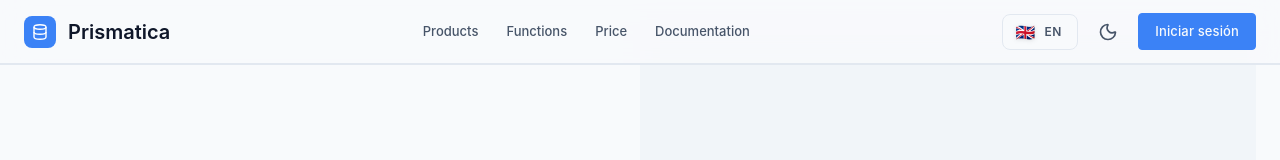
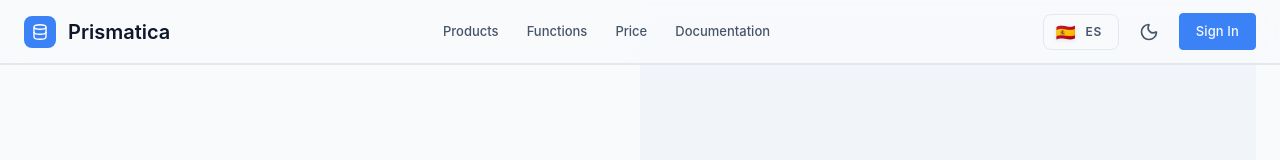
Before and after one commit to Univers42/transcendance, a React (Vite) app in the folder apps/frontend/: page / in a window 1280 px wide. Shown: the top 160 px of the page. Built offline with nearby package versions, Linux system fonts and the light colour scheme.

Commit message:
feat(main-page): Separate logic of pages in main page and auth page

```diff
--- a/apps/frontend/src/App.tsx
+++ b/apps/frontend/src/App.tsx
@@ -1,142 +1,67 @@
 /**
  * @file App.tsx
- * @description Root component of the application.
- *              Manages global UI state: theme (dark/light) and internationalization.
- *              Orchestrates layout structure and provides state to child components.
- *
- * @author serjimen
- * @date 2026-03-02
- * @version 1.0.0
+ * @description Root application component. Manages global state (theme, language)
+ * and base routing using react-router-dom.
+ * * @author serjimen
+ * @date 2026-03-03
+ * @version 1.2.0
  */
 
 import { useState, useEffect, useCallback } from 'react';
+import { Routes, Route } from 'react-router-dom';
 import type { JSX } from 'react';
 
-import { Navbar } from './components/navbar/Navbar';
-import { HeroSection } from './components/herosection/HeroSection';
-import { ProductDescription } from './components/productdescription/ProductDescription';
-import { Footer } from './components/footer/Footer';
+// Pages
+import { MainPage } from './pages/mainpage/MainPage';
+import { AuthPage } from './pages/authpage/AuthPage';
 
+// Types
 import type { LanguageCode } from './components/navbar/Navbar.types';
-import { LANGUAGES, NAV_LINKS } from './components/navbar/Navbar.constants';
 
 // =============================================================================
 // CONSTANTS & CONFIGURATION
 // =============================================================================
 
-/**
- * LocalStorage key for persisting user theme preference.
- */
 const STORAGE_KEY_THEME = 'prismatica-dark-mode';
-
-/**
- * Media query for detecting system-level dark mode preference.
- * Used as fallback when no user preference is stored.
- */
 const MEDIA_QUERY_DARK_MODE = '(prefers-color-scheme: dark)';
-
-/**
- * Data attribute applied to document root for CSS theme selectors.
- * CSS Usage: [data-theme="dark"] .component { ... }
- */
 const THEME_ATTRIBUTE = 'data-theme';
-
-// =============================================================================
-// TYPE DEFINITIONS
-// =============================================================================
-
-/**
- * Props interface for the root App component.
- * Currently self-contained, but defined for future extensibility
- * (e.g., initial props from server-side rendering or URL parameters).
- */
-interface AppProps {
-  /** Optional initial language override (useful for SSR or URL lang params) */
-  initialLanguage?: LanguageCode;
-}
 
 // =============================================================================
 // UTILITY FUNCTIONS
 // =============================================================================
 
-/**
- * Safely retrieves the initial dark mode state from localStorage or system preference.
- * Wrapped in try-catch to prevent crashes in restricted environments (e.g., SSR, private mode).
- *
- * @returns {boolean} Initial dark mode state
- */
 const getInitialDarkMode = (): boolean => {
   try {
-    const savedPreference = localStorage.getItem(STORAGE_KEY_THEME);
-    if (savedPreference !== null) {
-      return JSON.parse(savedPreference) as boolean;
-    }
+    const savedPref = localStorage.getItem(STORAGE_KEY_THEME);
+    if (savedPref !== null) return JSON.parse(savedPref) as boolean;
     return window.matchMedia(MEDIA_QUERY_DARK_MODE).matches;
-  } catch (error) {
-    console.warn('[App] Unable to access localStorage or matchMedia:', error);
+  } catch {
     return false;
   }
 };
 
-/**
- * Safely persists theme preference to localStorage.
- * Fail-silent approach prevents UI crashes in private browsing or restricted contexts.
- *
- * @param {boolean} isDarkMode - Current theme state to persist
- */
 const persistThemePreference = (isDarkMode: boolean): void => {
   try {
     localStorage.setItem(STORAGE_KEY_THEME, JSON.stringify(isDarkMode));
-  } catch (error) {
-    console.warn('[App] Unable to save theme preference:', error);
-  }
+  } catch { /* ignore */ }
 };
 
 // =============================================================================
 // COMPONENT
 // =============================================================================
 
-/**
- * Root application component.
- *
- * Responsibilities:
- * 1. Global state management for theme and language
- * 2. Side effects synchronization (DOM attributes, localStorage)
- * 3. Layout composition (Navbar → Main → Footer)
- *
- * @param {AppProps} props - Component props
- * @returns {React.ReactElement} Application root element
- */
-export default function App({ initialLanguage = 'EN' }: AppProps): JSX.Element {
+export default function App(): JSX.Element {
   // ---------------------------------------------------------------------------
   // STATE
   // ---------------------------------------------------------------------------
 
-  /**
-   * Controls dark mode state.
-   * Initialized from localStorage → system preference → default false.
-   */
   const [isDarkMode, setIsDarkMode] = useState<boolean>(getInitialDarkMode);
-
-  /**
-   * Controls current application language.
-   * Defaults to Spanish ('ES') or initialLanguage prop.
-   */
-  const [currentLanguage, setCurrentLanguage] = useState<LanguageCode>(initialLanguage);
+  const [currentLanguage, setCurrentLanguage] = useState<LanguageCode>('ES');
 
   // ---------------------------------------------------------------------------
   // SIDE EFFECTS
   // ---------------------------------------------------------------------------
 
-  /**
-   * Synchronizes theme state with DOM and persistence layer.
-   *
-   * Effect breakdown:
-   * 1. Applies data-theme attribute to <html> for CSS selectors
-   * 2. Persists preference to localStorage
-   *
-   * Dependencies: [isDarkMode] - Re-runs when theme changes
-   */
   useEffect(() => {
     document.documentElement.setAttribute(THEME_ATTRIBUTE, isDarkMode ? 'dark' : 'light');
     persistThemePreference(isDarkMode);
@@ -146,53 +71,35 @@ export default function App({ initialLanguage = 'EN' }: AppProps): JSX.Element {
   // EVENT HANDLERS
   // ---------------------------------------------------------------------------
 
-  /**
-   * Toggles between light and dark themes.
-   * Wrapped in useCallback to maintain referential equality for child components.
-   */
   const handleToggleTheme = useCallback((): void => {
-    setIsDarkMode((previous) => !previous);
+    setIsDarkMode((prev) => !prev);
   }, []);
 
-  /**
-   * Updates application language.
-   *
-   * @param {LanguageCode} language - New language code to apply
-   */
   const handleLanguageChange = useCallback((language: LanguageCode): void => {
     setCurrentLanguage(language);
   }, []);
 
   // ---------------------------------------------------------------------------
-  // RENDER
+  // RENDER (Routing)
   // ---------------------------------------------------------------------------
 
   return (
-    <div className="app" aria-hidden="false">
-      {/* Header: Navigation and global controls */}
-      <header className="app__header">
-        <Navbar
-          isDarkMode={isDarkMode}
-          onToggleTheme={handleToggleTheme}
-          currentLanguage={currentLanguage}
-          onLanguageChange={handleLanguageChange}
-          links={NAV_LINKS}
-          languages={LANGUAGES}
-        />
-      </header>
-
-      {/* Main: Primary content sections */}
-      <main className="app__main" id="main-content">
-        <div className="container">
-          <HeroSection />
-          <ProductDescription />
-        </div>
-      </main>
-
-      {/* Footer: Secondary information and links */}
-      <footer className="app__footer">
-        <Footer />
-      </footer>
-    </div>
+    <Routes>
+      <Route
+        path="/"
+        element={
+          <MainPage
+            isDarkMode={isDarkMode}
+            onToggleTheme={handleToggleTheme}
+            currentLanguage={currentLanguage}
+            onLanguageChange={handleLanguageChange}
+          />
+        }
+      />
+      <Route
+        path="/auth"
+        element={<AuthPage />}
+      />
+    </Routes>
   );
 }
--- a/apps/frontend/src/components/navbar/Navbar.tsx
+++ b/apps/frontend/src/components/navbar/Navbar.tsx
@@ -16,6 +16,7 @@ import { NavLinks } from './NavLinks';
 import { BrandLogo } from '../ui/brand-logo';
 import { LanguageSelector } from '../ui/language-selector/LanguageSelector';
 import { ThemeToggle } from '../ui/theme-toggle/ThemeToggle';
+import { Button } from '../ui/button';
 
 // =============================================================================
 // CONSTANTS & CONFIGURATION
@@ -130,22 +131,26 @@ export function Navbar({
             </div>
 
             {/* Desktop CTA - hidden on mobile */}
-            <a href="#login" className="btn btn--primary btn--sm header__cta">
-              Iniciar sesión
-            </a>
-
+            <Button
+              href="#login"
+              variant="primary"
+              size="sm"
+              className="header__cta"
+              label="Sign In"
+            />
             {/* Mobile menu toggle */}
-            <button
+            <Button
               type="button"
+              variant="ghost"
+              size="icon"
               onClick={toggleMenu}
-              className="btn btn--ghost btn--icon btn--sm header__hamburger"
+              className="header__hamburger"
               aria-label={hamburgerLabel}
               aria-expanded={isMenuOpen}
               aria-controls={MOBILE_MENU_ID}
             >
               {isMenuOpen ? <X className="btn__icon" /> : <Menu className="btn__icon" />}
-            </button>
-
+            </Button>
           </div>
         </div>
       </div>
@@ -173,18 +178,16 @@ export function Navbar({
               onToggle={handleThemeToggle}
             />
           </div>
-
-          <a
+          <Button
             href="#login"
+            variant="primary"
+            isBlock={true}
             onClick={closeMenu}
-            className="btn btn--primary btn--block header__mobile-cta"
-          >
-            Iniciar sesión
-          </a>
-
+            className="header__mobile-cta"
+            label="Sign In"
+          />
         </div>
       </div>
-
     </header>
   );
 }
--- /dev/null
+++ b/apps/frontend/src/components/ui/button/Button.tsx
@@ -0,0 +1,64 @@
+/**
+ * @file Button.tsx
+ * @description Reusable polymorphic button component.
+ *
+ * @author serjimen
+ * @date 2026-03-03
+ * @version 1.1.0
+ */
+
+import type { JSX } from 'react';
+import type { ButtonProps, StandardButtonProps } from './Button.types';
+
+export function Button({
+  label,
+  children,
+  variant = 'primary',
+  size = 'md',
+  fullWidth = false,
+  isBlock = false,
+  isLoading = false,
+  leftIcon,
+  rightIcon,
+  className = '',
+  ...props
+}: ButtonProps): JSX.Element {
+
+  // Clases dinámicas
+  const baseClasses = `btn btn--${variant} btn--${size}`;
+  const blockClass = (isBlock || fullWidth) ? 'btn--block' : '';
+  const loadingClass = isLoading ? 'is-loading' : '';
+  const combinedClasses = `${baseClasses} ${blockClass} ${loadingClass} ${className}`.trim();
+
+  // Contenido interno del botón (ordenado: Icono Izq + Texto + Icono Der)
+  const buttonContent = (
+    <>
+      {leftIcon && <span className="btn__icon-left">{leftIcon}</span>}
+      {/* Prioriza el label, si no hay label, usa el children (para botones de solo icono) */}
+      {label ? <span>{label}</span> : children}
+      {rightIcon && <span className="btn__icon-right">{rightIcon}</span>}
+    </>
+  );
+
+  // Renderizado polimórfico (Enlace)
+  if ('href' in props && props.href) {
+    const { href, ...anchorProps } = props;
+    return (
+      <a href={href} className={combinedClasses} {...anchorProps}>
+        {buttonContent}
+      </a>
+    );
+  }
+
+  // Renderizado polimórfico (Botón nativo)
+  const { disabled, ...buttonProps } = props as StandardButtonProps;
+  return (
+    <button
+      className={combinedClasses}
+      disabled={isLoading || disabled}
+      {...buttonProps}
+    >
+      {buttonContent}
+    </button>
+  );
+}
--- /dev/null
+++ b/apps/frontend/src/components/ui/button/index.ts
@@ -0,0 +1,10 @@
+/**
+ * @file index.ts
+ * @description Barrel export for button module.
+ *
+ * @author serjimen
+ * @date 2026-03-03
+ */
+
+export { Button } from './Button';
+export type { ButtonProps, ButtonVariant, ButtonSize } from './Button.types';
--- /dev/null
+++ b/apps/frontend/src/pages/authpage/AuthPage.tsx
@@ -0,0 +1,21 @@
+/**
+ * @file AuthPage.tsx
+ * @description Authentication page handling both Login and Registration.
+ * * @author serjimen
+ * @date 2026-03-03
+ * @version 1.0.0
+ */
+
+import type { JSX } from 'react';
+
+// =============================================================================
+// COMPONENT
+// =============================================================================
+
+export function AuthPage(): JSX.Element {
+  return (
+    <div className="auth-page">
+      <h1>Página de Autenticación en construcción...</h1>
+    </div>
+  );
+}
--- /dev/null
+++ b/apps/frontend/src/pages/mainpage/MainPage.tsx
@@ -0,0 +1,66 @@
+/**
+ * @file MainPage.tsx
+ * @description Landing page layout component.
+ *
+ * @author serjimen
+ * @date 2026-03-03
+ * @version 1.0.0
+ */
+
+import type { JSX } from 'react';
+
+import { Navbar } from '../../components/navbar/Navbar';
+import { HeroSection } from '../../components/herosection/HeroSection';
+import { ProductDescription } from '../../components/productdescription/ProductDescription';
+import { Footer } from '../../components/footer/Footer';
+
+import type { LanguageCode } from '../../components/navbar/Navbar.types';
+import { LANGUAGES, NAV_LINKS } from '../../components/navbar/Navbar.constants';
+
+// =============================================================================
+// TYPES
+// =============================================================================
+
+export interface MainPageProps {
+  isDarkMode: boolean;
+  onToggleTheme: () => void;
+  currentLanguage: LanguageCode;
+  onLanguageChange: (language: LanguageCode) => void;
+}
+
+// =============================================================================
+// COMPONENT
+// =============================================================================
+
+export function MainPage({
+  isDarkMode,
+  onToggleTheme,
+  currentLanguage,
+  onLanguageChange,
+}: MainPageProps): JSX.Element {
+  return (
+    <div className="app" aria-hidden="false">
+      <header className="app__header">
+        <Navbar
+          isDarkMode={isDarkMode}
+          onToggleTheme={onToggleTheme}
+          currentLanguage={currentLanguage}
+          onLanguageChange={onLanguageChange}
+          links={NAV_LINKS}
+          languages={LANGUAGES}
+        />
+      </header>
+
+      <main className="app__main" id="main-content">
+        <div className="container">
+          <HeroSection />
+          <ProductDescription />
+        </div>
+      </main>
+
+      <footer className="app__footer">
+        <Footer />
+      </footer>
+    </div>
+  );
+}
```
Also changed, not shown: apps/frontend/src/components/ui/button/Button.types.ts (added, +57 -0 lines), apps/frontend/src/pages/mainpage/index.ts (added, +10 -0 lines).
